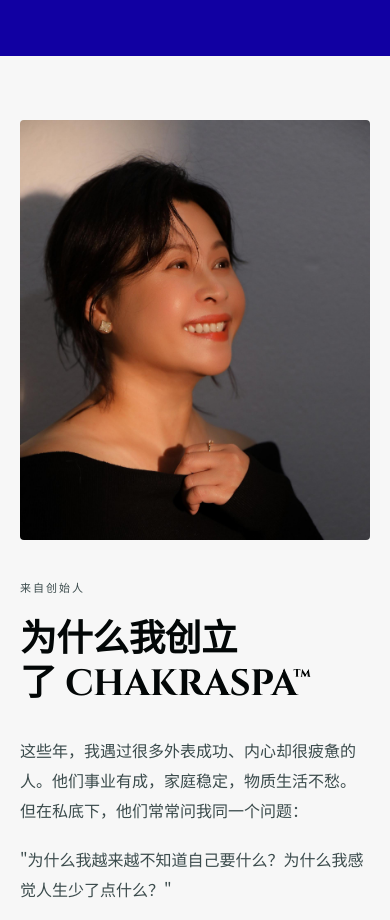
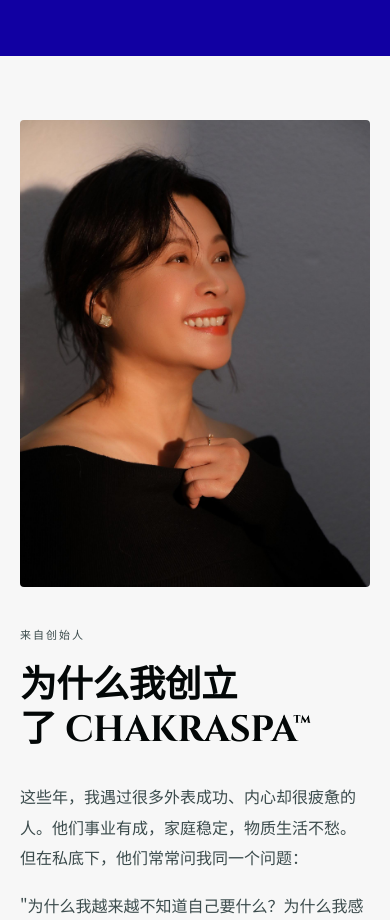
Before and after one commit to teyweesiong/SandB, a plain HTML site: page index.html in a window 390 px wide. Shown: the part 10100-11020 px from the top of the page. Drawn offline with nearby package versions, Linux system fonts and the light colour scheme.

Commit message:
Add files via upload

```diff
--- a/index.html
+++ b/index.html
@@ -845,10 +845,12 @@
   .founder-img{
     mask-image:none;
     -webkit-mask-image:none;
-    aspect-ratio:auto;
-    max-height:420px;
+    aspect-ratio:3/4;
+    max-height:none;
     object-fit:cover;
-    object-position:center top;
+    object-position:50% 10%;
+    max-width:480px;
+    margin-inline:auto;
   }
 }
 @media(max-width:640px){
```
